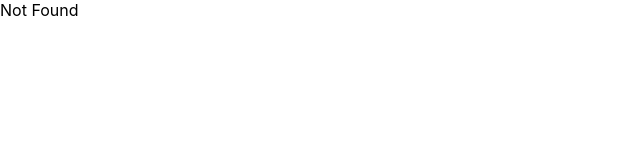
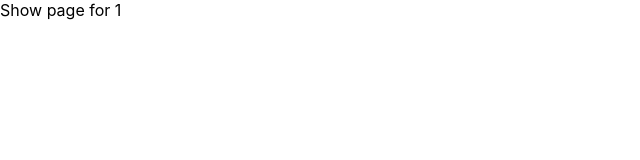
Before and after one commit to Sudip-epw/box-office-app, a React (Create React App) app: page /show/1 in a window 1280 px wide. Shown: the top 160 px of the page, without its empty margins (0-640 px from the left). Built offline with nearby package versions, Linux system fonts and the light colour scheme.

Commit message:
created dynamic page

```diff
--- a/src/App.jsx
+++ b/src/App.jsx
@@ -2,6 +2,7 @@
 import Home from './pages/Home';
 import Starred from './pages/Starred';
 import MainLayout from './components/MainLayout';
+import Show from './pages/Show';
 
 function App() {
   return (
@@ -11,6 +12,8 @@
           <Route path="/" element={<Home />} />
           <Route path="/Starred" element={<Starred />} />
         </Route>
+
+        <Route path="/show/:showId" element={<Show />} />
 
         <Route path="*" element={<div>Not Found</div>} />
 
--- a/src/components/shows/ShowCard.jsx
+++ b/src/components/shows/ShowCard.jsx
@@ -1,20 +1,20 @@
 import {Link} from "react-router-dom"
 
-const ShowCard = ({name,image,summary}) => {
+const ShowCard = ({name,image,id,summary}) => {
 
-  const summaryStripped = summary ? summary.split(" ").slice(0,10).join(' ').replace(/<.+?/g, '') : 'No Description';
+  const summaryStripped = summary ? summary.split(' ').slice(0,10).join(' ').replace(/<.+?/g, '') : 'No Description';
 
   return (
     <div>
       <div>
-      <img src={image} alt={name}/>
+        <img src={image} alt={name}/>
       </div>
       <h1>{name}</h1>
 
       <p> {summaryStripped} </p>
 
       <div>
-        <Link to="/">Read more</Link>
+        <Link to={`/show/${id}`}>Read more</Link>
         <button type="button">Star me</button>
       </div>
     </div>
--- /dev/null
+++ b/src/pages/Show.jsx
@@ -0,0 +1,8 @@
+import { useParams } from "react-router-dom";
+const Show = () => {
+    const { showId } = useParams();
+    // console.log(showId)
+    return <div>Show page for {showId}</div>
+};
+
+export default Show;
```
